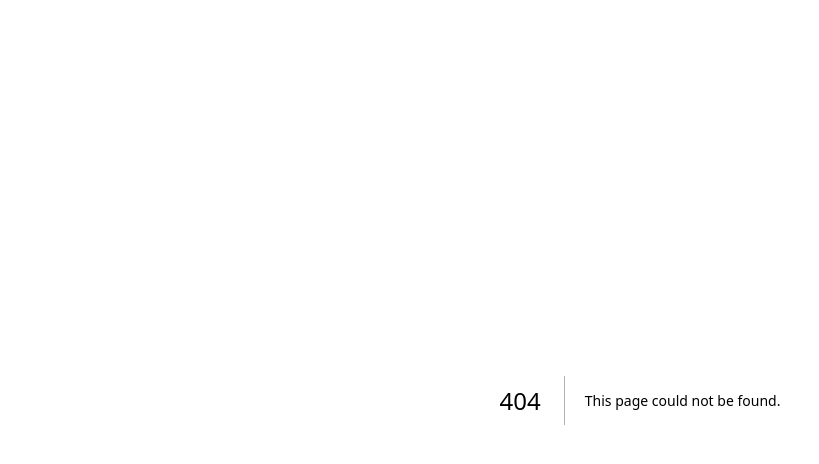
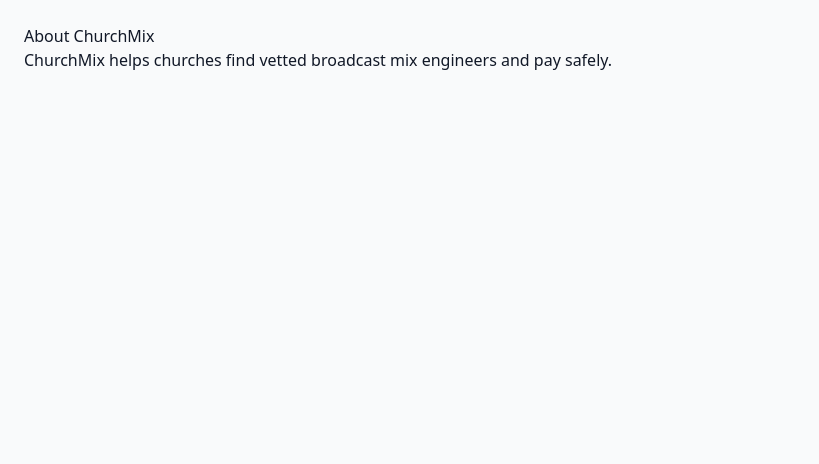
Before and after one commit to kworrix/churchmix-web-2.0, a Next.js app: page /about in a window 1280 px wide. Before the commit this address had no page. Shown: the top 464 px of the page, without its empty margins (0-819 px from the left). Built offline with nearby package versions, Linux system fonts and the light colour scheme.

Commit message:
Create about.js

```diff
--- /dev/null
+++ b/pages/about.js
@@ -0,0 +1,8 @@
+export default function About() {
+  return (
+    <main style={{ padding: 24, fontFamily: 'system-ui, sans-serif' }}>
+      <h1>About ChurchMix</h1>
+      <p>ChurchMix helps churches find vetted broadcast mix engineers and pay safely.</p>
+    </main>
+  );
+}
```
